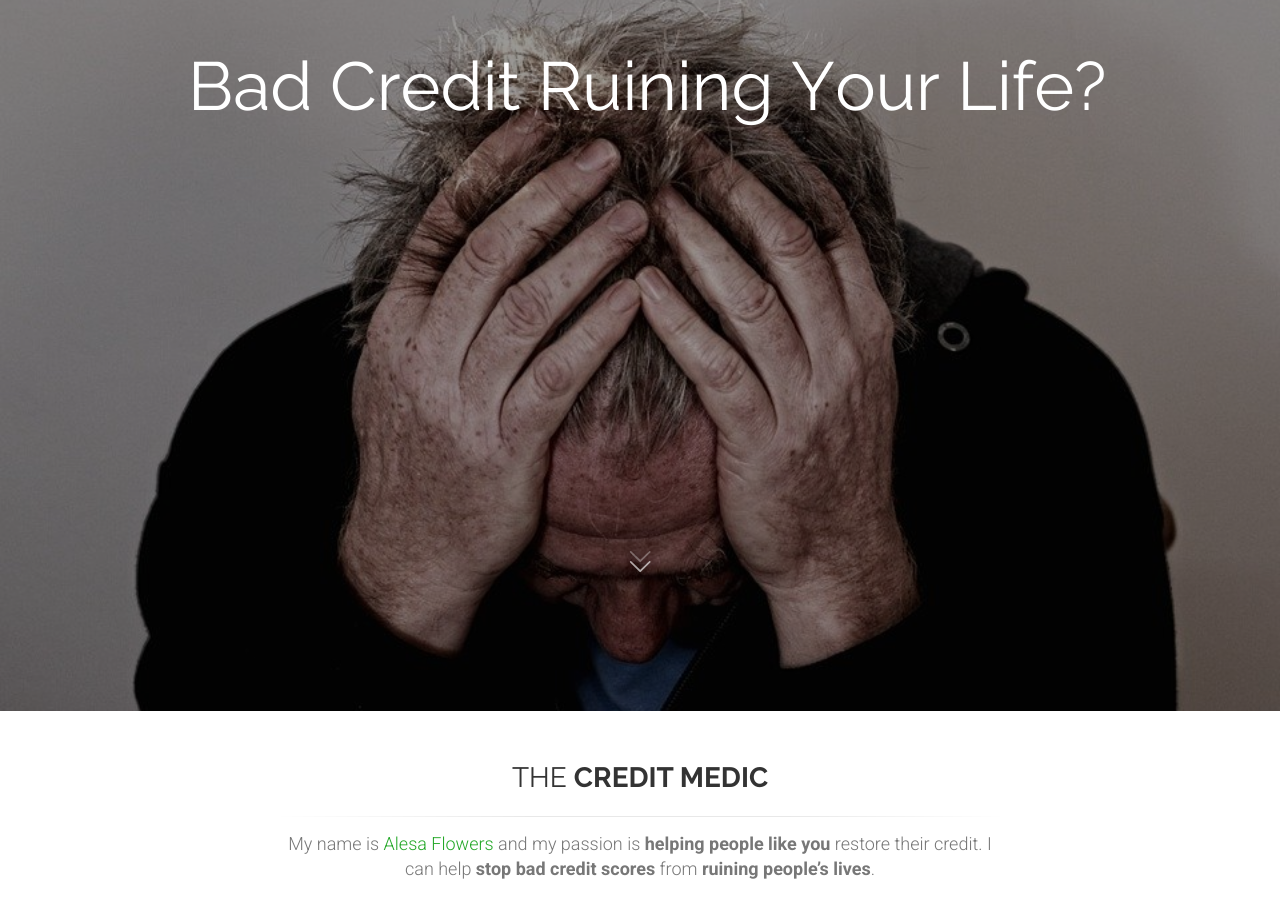
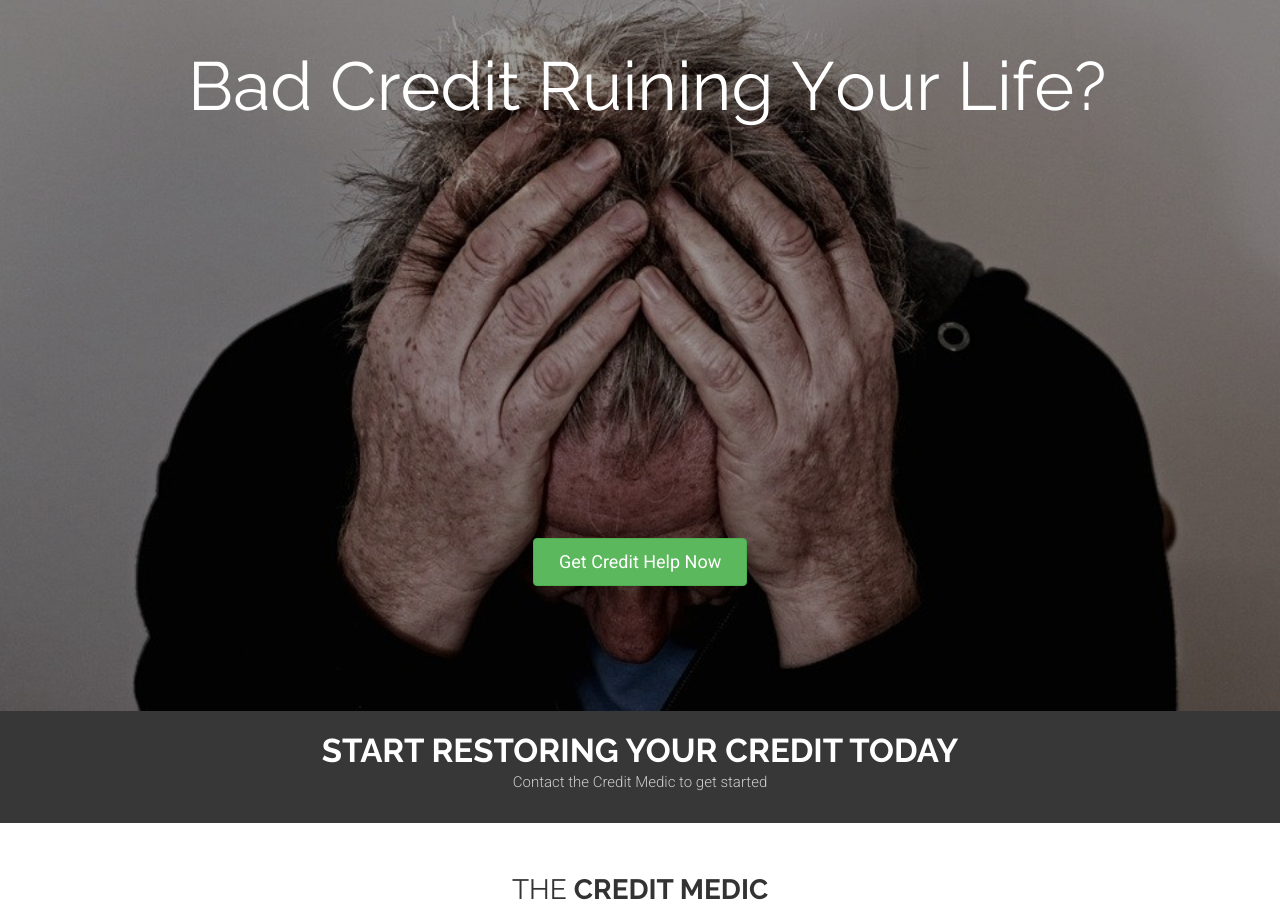
Before and after one commit to rg45-com/creditmedic911, a plain HTML site: page index.html in a window 1280 px wide. Shown: the part 89-997 px from the top of the page. Drawn offline with Linux system fonts and the light colour scheme.

Commit message:
Call to action, form action

```diff
--- a/index.html
+++ b/index.html
@@ -137,7 +137,7 @@
 													<ul class="nav navbar-nav navbar-right">
 														<li><a href="#about">About</a></li>
 														<li><a href="#services">Services</a></li>
-														<li><a href="#footer">Contact</a></li>
+														<li><a href="#footer">Get Credit Help Now</a></li>
 													</ul>
 												</div>
 
@@ -213,13 +213,13 @@
 									data-x="center"
 									data-y="bottom"
 									data-voffset="100"
-									data-start="1250"
+									data-start="100"
 									data-transform_idle="o:1;"
 									data-transform_in="y:[100%];sX:1;sY:1;o:0;s:2000;e:Power4.easeInOut;"
 									data-transform_out="y:[100%];s:1000;e:Power2.easeInOut;"
 									data-mask_in="x:0px;y:[100%];s:inherit;e:inherit;"
 									data-mask_out="x:inherit;y:inherit;s:inherit;e:inherit;">
-										<a href="#page-start" class="btn btn-lg moving smooth-scroll"><i class="icon-down-open-big"></i><i class="icon-down-open-big"></i><i class="icon-down-open-big"></i></a>
+										<a href="#page-start" class="btn btn-success btn-lg smooth-scroll">Get Credit Help Now</a>
 								</div>
 
 								</li>
@@ -284,13 +284,13 @@
 									data-x="center"
 									data-y="bottom"
 									data-voffset="100"
-									data-start="1500"
+									data-start="100"
 									data-transform_idle="o:1;"
 									data-transform_in="y:[100%];sX:1;sY:1;o:0;s:2000;e:Power4.easeInOut;"
 									data-transform_out="y:[100%];s:1000;e:Power2.easeInOut;"
 									data-mask_in="x:0px;y:[100%];s:inherit;e:inherit;"
 									data-mask_out="x:inherit;y:inherit;s:inherit;e:inherit;">
-										<a href="#page-start" class="btn btn-lg moving smooth-scroll"><i class="icon-down-open-big"></i><i class="icon-down-open-big"></i><i class="icon-down-open-big"></i></a>
+										<a href="#page-start" class="btn btn-success btn-lg smooth-scroll">Get Credit Help Now</a>
 								</div>
 
 
@@ -309,6 +309,26 @@
 			<!-- banner end -->
 
 			<div id="page-start"></div>
+			<!-- section start -->
+			<!-- ================ -->
+			<section class="section dark-bg clearfix">
+				<div class="container">
+					<div class="row">
+						<div class="col-md-12">
+							<div class="call-to-action text-center">
+								<div class="row">
+									<div class="col-sm-12">
+										<a href="#footer" style="text-decoration: none;"><h1 class="title">Start Restoring Your Credit Today</h1>
+										<p>Contact the Credit Medic to get started</p></a>
+									</div>
+
+								</div>
+							</div>
+						</div>
+					</div>
+				</div>
+			</section>
+			<!-- section end -->
 
 			<!-- section -->
 			<!-- ================ -->
@@ -639,8 +659,8 @@ Get alerts by text, phone, email or mobile apps to confirm fraudulent activity.<
 							<div class="call-to-action text-center">
 								<div class="row">
 									<div class="col-sm-12">
-										<h1 class="title">Start Restoring Your Credit Today</h1>
-										<p>Contact the Credit Medic to get started</p>
+										<a href="#footer" style="text-decoration: none;"><h1 class="title">Start Restoring Your Credit Today</h1>
+										<p>Contact the Credit Medic to get started</p></a>
 									</div>
 
 								</div>
@@ -675,7 +695,7 @@ Get alerts by text, phone, email or mobile apps to confirm fraudulent activity.<
 										<div class="alert alert-danger hidden" id="MessageNotSent2">
 											Oops! Something went wrong please refresh the page and try again.
 										</div>
-										<form role="form" id="footer-form" class="margin-clear">
+										<form role="form" id="footer-form" class="margin-clear" name="contact" netlify>
 											<div class="form-group has-feedback mb-10">
 												<label class="sr-only" for="name">Name</label>
 												<input type="text" class="form-control" id="name2" placeholder="Name" name="name">
```
